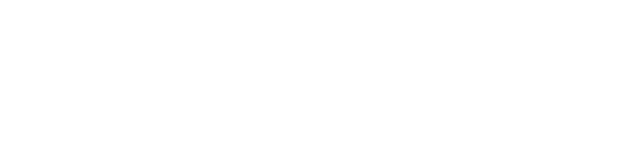
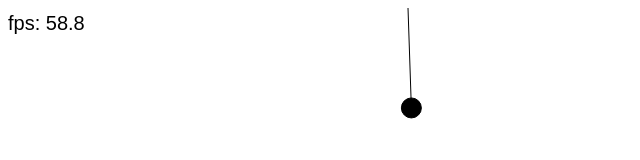
Before and after one commit to reaperes/PhysicsEngine, a website: page index.html in a window 1280 px wide. Shown: the whole page, without its empty margins (0-640 px from the left). Drawn offline with Linux system fonts and the light colour scheme.

Commit message:
indexed db error fixed: storing data strategy changed: indexedDB -> memory

```diff
--- a/bin/npengine.dev.js
+++ b/bin/npengine.dev.js
@@ -1,54 +1,27 @@
 NPEngine = function() {
-  // init database
-  var dbHelper = new NPEngine.DBHelper;
-
-  var promise = new Promise(function(resolve, reject) {
-    dbHelper.open().then(function() {
-      alert('success');
-    }, function(error) {
-      console.log(error);
-    });
-  });
-
-  return {
-    dbHelper : dbHelper
-  };
-
-//  var promise = new Promise(function(resolve, reject) {
-//    resolve(1);
-//  });
-//
-//  promise.then(function(val) {
-//    console.log(val);
-//    return val+2;
-//  }).then(function(val) {
-//      console.log(val);
-//  });
+  this.renderer = new NPEngine.CanvasRenderer;
 };
 
 NPEngine.prototype.constructor = NPEngine.Pendulum;
 
 
 
-NPEngine.prototype.initDB = function() {
-
+NPEngine.prototype.render = function() {
+  this.renderer.render();
 };
 
-//MyClass = function( a, b ) {
-//  this.sum = function() {
-//    return internalCalcSum();
-//  };
-//  var internalCalcSum = function() {
-//    return a + b;
-//  };
-//};
+NPEngine.prototype.addDisplayObject = function(displayObject) {
+  if (displayObject == null) {
+    throw new Error('Parameter can not be null');
+  }
 
+  if ((displayObject instanceof NPEngine.DisplayObject) == false) {
+    throw new Error('Parameter is not DisplayObject');
+  }
 
-
-
-
-
-
+  displayObject.compute();
+  this.renderer.addChild(displayObject);
+};
 NPEngine.DBHelper = function () {
 };
 
@@ -67,24 +40,19 @@ NPEngine.DBHelper.prototype.createDB = function (callback) {
   };
 };
 
-NPEngine.DBHelper.prototype.open = function () {
+NPEngine.DBHelper.prototype.promiseOpen = function (displayObject) {
   var version = 1;
   var promise = new Promise(function(resolve, reject) {
-    var request = window.indexedDB.open('', version);
+    var request = window.indexedDB.open('NPEngine', version);
     request.onupgradeneeded = function(e) {
       var db = e.target.result;
-      var store = db.createObjectStore("books", {keyPath: "isbn"});
-      var titleIndex = store.createIndex("by_title", "title", {unique: true});
-      var authorIndex = store.createIndex("by_author", "author");
-
-      // Populate with initial data.
-      store.put({title: "Quarry Memories", author: "Fred", isbn: 123456});
-      store.put({title: "Water Buffaloes", author: "Fred", isbn: 234567});
-      store.put({title: "Bedrock Nights", author: "Barney", isbn: 345678});
+      if (!db.objectStoreNames.contains(displayObject.toString())) {
+        var objectStore = db.createObjectStore(displayObject.toString(), {keyPath: 'time'});
+      }
     };
     request.onsuccess = function(e) {
       this.db = e.target.result;
-      resolve();
+      resolve(this.db);
     };
     request.onerror = function(e) {
       reject(e);
@@ -116,24 +84,26 @@ NPEngine.DisplayObject = function() {
 // constructor
 NPEngine.DisplayObject.prototype.constructor = NPEngine.DisplayObject;
 
-NPEngine.Pendulum = function() {
+NPEngine.Pendulum = function () {
   NPEngine.DisplayObject.call(this);
 
-    this.circleMass = 10;
-    this.calculateRadius();
+  // initial variables
+  this.mass = 1;
+  this.length = 10;
+  this.gravity = 9.8;
+  this.theta0 = 0.785398;
+  this.circumference = this.length * this.theta0;
+  this.deltaTime = 0.01;
 
-    this.lineLength = 2;
-    this.gravity = 9.8;
-    this.circleTheta0 = 0.7854;
-    this.circlePosition0 = this.lineLength * this.circleTheta0;
-    this.circumference = this.circlePosition0;
-    this.v = 0;
-    this.t = 0.01;
-    this.ratio = 100;
+  // initial position
+  this.pivot = new NPEngine.Point(400, 0);
+  this.circle = new NPEngine.Point;
 
-    this.pivot = new NPEngine.Point(0, 0);
-    this.circle = new NPEngine.Point(0, 400);
+  // etc variables
+  this.period = Math.round((2 * Math.PI * Math.sqrt(this.length/this.gravity))*100);
 
+  // update variables
+  this.isStart = false;
 };
 
 NPEngine.Pendulum.prototype = Object.create(NPEngine.DisplayObject.prototype);
@@ -141,28 +111,37 @@ NPEngine.Pendulum.prototype.constructor = NPEngine.Pendulum;
 
 
 
-NPEngine.Pendulum.prototype.update = function() {
-    this.v = this.v + (-this.gravity * Math.sin(this.circumference/this.lineLength))*this.t;
-    this.circumference = this.circumference + this.v * this.t;
-    this.circle.x = this.lineLength * Math.sin(this.circumference/this.lineLength);
-    this.circle.y = this.lineLength * Math.cos(this.circumference/this.lineLength);
+NPEngine.Pendulum.prototype.toString = function() {
+  return 'Pendulum';
 };
 
-NPEngine.Pendulum.prototype.render = function(context) {
-    // draw line
+NPEngine.Pendulum.prototype.update = function () {
+  if (this.isStart == false) {
+    this.startTime = new Date().getTime();
+    this.isStart = true;
+  }
+  var gap = Math.round((new Date().getTime()-this.startTime)/10); // millisecond to 0.01 second
+  var phase = Math.round(gap%this.period);
+
+  this.circle.x = this.memory[phase].x;
+  this.circle.y = this.memory[phase].y;
+};
+
+NPEngine.Pendulum.prototype.render = function (context) {
+  var ratio = 10;
   context.beginPath();
   context.moveTo(this.pivot.x, this.pivot.y);
-    context.lineTo(this.pivot.x + this.circle.x * this.ratio, this.pivot.y + this.circle.y * this.ratio);
+  context.lineTo(this.pivot.x + this.circle.x * ratio, this.pivot.y + this.circle.y * ratio);
   context.stroke();
 
   context.beginPath();
-    context.arc(this.pivot.x + this.circle.x * this.ratio, this.pivot.y + this.circle.y * this.ratio, this.radius, 0, 2*Math.PI);
+  context.arc(this.pivot.x + this.circle.x * ratio, this.pivot.y + this.circle.y * ratio, 10, 0, 2 * Math.PI, true);
   context.fillStyle = 'black';
   context.fill();
   context.stroke();
 };
 
-NPEngine.Pendulum.prototype.setPivot = function(x, y) {
+NPEngine.Pendulum.prototype.setPivot = function (x, y) {
   if (x == 'undefined' || y == 'undefined')
     throw new Error(x + 'or ' + y + ' is undefined');
 
@@ -177,7 +156,7 @@ NPEngine.Pendulum.prototype.setPivot = function(x, y) {
  * @param x {Number} The X coord of the point to circle from pivot
  * @param y {Number} The Y coord of the point to circle from pivot
  */
-NPEngine.Pendulum.prototype.setCircleCoordsFromPivot = function(x, y) {
+NPEngine.Pendulum.prototype.setCircleCoordsFromPivot = function (x, y) {
   if (x == 'undefined' || y == 'undefined')
     throw new Error(x + 'or ' + y + ' is undefined');
 
@@ -185,7 +164,7 @@ NPEngine.Pendulum.prototype.setCircleCoordsFromPivot = function(x, y) {
   this.circle.y = this.pivot.y + y;
 };
 
-NPEngine.Pendulum.prototype.setMass = function(value) {
+NPEngine.Pendulum.prototype.setMass = function (value) {
   if (value == 'undefined') {
     throw new Error(value + ' is undefined');
   }
@@ -194,18 +173,14 @@ NPEngine.Pendulum.prototype.setMass = function(value) {
   this.calculateRadius();
 };
 
-NPEngine.Pendulum.prototype.calculateRadius = function() {
-    this.radius = this.circleMass * 3 + 20;
-};
-
-NPEngine.Pendulum.prototype.setLineLength = function(value) {
+NPEngine.Pendulum.prototype.setLineLength = function (value) {
   if (value == 'undefined') {
     throw new Error(value + ' is undefined');
   }
   this.lineLength = value;
 };
 
-NPEngine.Pendulum.prototype.setTheta0 = function(value) {
+NPEngine.Pendulum.prototype.setTheta0 = function (value) {
   if (value == 'undefined') {
     throw new Error(value + ' is undefined');
   }
@@ -214,24 +189,40 @@ NPEngine.Pendulum.prototype.setTheta0 = function(value) {
   this.circumference = this.circlePosition0;
 };
 
-NPEngine.Pendulum.prototype.setT = function(value) {
+NPEngine.Pendulum.prototype.setT = function (value) {
   if (value == 'undefined') {
     throw new Error(value + ' is undefined');
   }
   this.t = value;
 };
-NPEngine.CanvasRenderer = function(view) {
+
+NPEngine.Pendulum.prototype.compute = function () {
+  this.memory = [];
+  var period = this.period;
+  var velocity = 0;
+  var circumference = this.circumference;
+
+  for (var i=0; i<period; i++) {
+    velocity = velocity+(-this.gravity*Math.sin(circumference/this.length))*this.deltaTime;
+    circumference = circumference+velocity*this.deltaTime;
+    var thetaValue = circumference/this.length;
+    var xValue = this.length*Math.sin(thetaValue).toFixed(6);
+    var yValue = this.length*Math.cos(thetaValue).toFixed(6);
+    this.memory.push({time: i, theta: thetaValue, x: xValue, y: yValue});
+  }
+};
+
+NPEngine.CanvasRenderer = function () {
   this.DEBUG = true;
 
   this.children = [];
 
-    this.view = view || document.createElement( "canvas" );
-    if (view != 'undefined') {
+  this.view = document.createElement("canvas");
   this.view.width = 800;
   this.view.height = 600;
-    }
-    console.log(this.view.width + " " + this.view.height);
-    this.context = this.view.getContext( "2d" );
+  document.body.appendChild(this.view);
+
+  this.context = this.view.getContext("2d");
 
   if (this.DEBUG) {
     this.fps = new NPEngine.FPSBoard();
@@ -242,16 +233,13 @@ NPEngine.CanvasRenderer = function(view) {
 NPEngine.CanvasRenderer.prototype.constructor = NPEngine.CanvasRenderer;
 
 
-
-NPEngine.CanvasRenderer.prototype.render = function() {
+NPEngine.CanvasRenderer.prototype.render = function () {
   // clear
-
   this.context.clearRect(0, 0, this.view.width, this.view.height);
-
 
   // update
   var length = this.children.length;
-    for (var i=0; i<length; i++) {
+  for (var i = 0; i < length; i++) {
     this.children[i].update();
   }
 
@@ -259,9 +247,8 @@ NPEngine.CanvasRenderer.prototype.render = function() {
     this.fps.update();
   }
 
-
   // render
-    for (var i=0; i<length; i++) {
+  for (var i = 0; i < length; i++) {
     this.children[i].render(this.context);
   }
 
@@ -270,13 +257,13 @@ NPEngine.CanvasRenderer.prototype.render = function() {
   }
 };
 
-NPEngine.CanvasRenderer.prototype.addChild = function(displayObject) {
+NPEngine.CanvasRenderer.prototype.addChild = function (displayObject) {
   if (displayObject instanceof NPEngine.DisplayObject) {
     this.children.push(displayObject);
   }
 };
 
-NPEngine.CanvasRenderer.prototype.setFps = function(visible) {
+NPEngine.CanvasRenderer.prototype.setFps = function (visible) {
   if (visible == true) {
     this.fps.visible = true;
   }
--- a/index.html
+++ b/index.html
@@ -8,42 +8,16 @@
 </head>
 <body>
 <script type="text/javascript">
-  indexedDB.deleteDatabase('NPEngine');
-  var renderer = new NPEngine.CanvasRenderer;
-  document.body.appendChild(renderer.view);
-
-  var pendulum = new NPEngine.Pendulum;
-  pendulum.setPivot(renderer.view.width / 2, 0);
-  pendulum.setCircleCoordsFromPivot(0, 300);
-
-  renderer.addChild(pendulum);
-
-  var engine = new NPEngine(pendulum, function() {
-    requestAnimationFrame(animate);
-  });
-
-  function animate() {
-    requestAnimationFrame(animate);
-    renderer.render();
-  }
+  var engine = new NPEngine;
+  engine.addDisplayObject(new NPEngine.Pendulum);
 
 
 
-
-
-
-
-
-
-
-
-
-
-
-
-
-
-
+  requestAnimationFrame(animate);
+  function animate() {
+    requestAnimationFrame(animate);
+    engine.render();
+  }
 
 
 
@@ -53,6 +27,9 @@
 //    this.length = 2;
 //    this.theta0 = 0.7854;
 //    this.t = 0.01;
+//    this.restart = function () {
+//      alert('start');
+//    };
 //  };
 //
 //  window.onload = function () {
@@ -82,6 +59,8 @@
 //    t.onChange(function (value) {
 //      pendulum.setT(value);
 //    });
+//
+//    gui.add(control, 'restart');
 //  };
 </script>
 </body>
```
Also changed, not shown: src/npengine/NPEngine.js (+21 -31 lines), src/npengine/display/extend/Pendulum.js (+16 -28 lines), src/npengine/renderer/CanvasRenderer.js (+10 -13 lines). Lines whose indentation alone changed are shown as unchanged.
